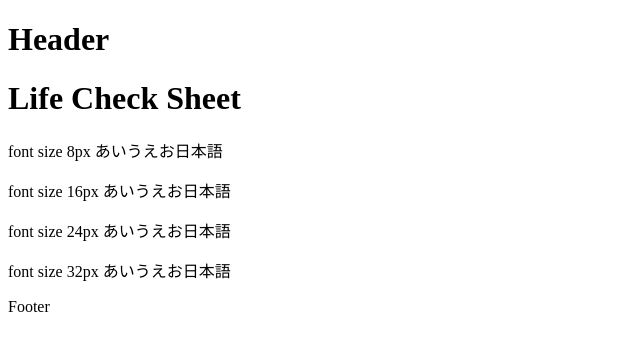
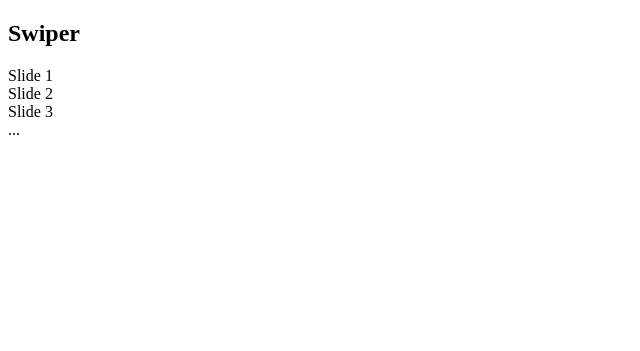
Before and after one commit to ryosuke0920/study, a PHP site: page / in a window 1280 px wide. Shown: the top 351 px of the page, without its empty margins (0-640 px from the left). Run offline with PHP 8.4, Linux system fonts and the light colour scheme.

Commit message:
Added Swiper

```diff
--- a/frontend-webpack-boilerplate-5.13.0/configuration/environment.js
+++ b/frontend-webpack-boilerplate-5.13.0/configuration/environment.js
@@ -11,6 +11,7 @@ module.exports = {
   server: {
     host: '0.0.0.0',
     port: 8000,
+    https: true,
   },
   limits: {
     /* Image files size in bytes. Below this value the image file will be served as DataURL (inline base64). */
--- a/frontend-webpack-boilerplate-5.13.0/package.json
+++ b/frontend-webpack-boilerplate-5.13.0/package.json
@@ -79,5 +79,8 @@
     "lint:js": "eslint --ext .js src/js/",
     "stats": "webpack --config configuration/webpack.prod.config.js --mode=production --json > dist/stats.json && webpack-bundle-analyzer dist/stats.json"
   },
-  "target": "web"
+  "target": "web",
+  "dependencies": {
+    "swiper": "^8.2.2"
+  }
 }
--- a/frontend-webpack-boilerplate-5.13.0/src/index.html
+++ b/frontend-webpack-boilerplate-5.13.0/src/index.html
@@ -1,5 +1,6 @@
 <!DOCTYPE html>
 <html lang="ja">
+
 <head>
   <meta charset="UTF-8">
   <title>Life Check Sheet</title>
@@ -8,21 +9,47 @@
   <meta name="viewport" content="width=device-width, initial-scale=1">
   <meta name="author" content="">
 </head>
+<script>
+  window.addEventListener('load', e => {
+    console.log('load.');
+  })
+  window.addEventListener('DOMContentLoaded', e => {
+    console.log('DOMContentLoaded.');
+  })
+  console.log("head.");
+</script>
+
 <body>
-    <header>
-      <h1>Header</h1>
-    </header>
   <main>
-      <div>
-        <h1>Life Check Sheet</h1>
-        <p class="size8">font size 8px あいうえお日本語</p>
-        <p class="size16">font size 16px あいうえお日本語</p>
-        <p class="size24">font size 24px あいうえお日本語</p>
-        <p class="size32">font size 32px あいうえお日本語</p>
+    <section>
+      <h1>Swiper</h1>
+
+      <!-- Slider main container -->
+      <div class="swiper mycards">
+        <!-- Additional required wrapper -->
+        <div class="swiper-wrapper">
+          <!-- Slides -->
+          <div class="swiper-slide">Slide 1</div>
+          <div class="swiper-slide">Slide 2</div>
+          <div class="swiper-slide">Slide 3</div>
+          ...
         </div>
+        <!-- If we need pagination -->
+        <div class="swiper-pagination"></div>
+
+        <!-- If we need navigation buttons -->
+        <div class="swiper-button-prev"></div>
+        <div class="swiper-button-next"></div>
+
+        <!-- If we need scrollbar -->
+        <div class="swiper-scrollbar"></div>
+      </div>
+
+    </section>
   </main>
-    <footer>
-      Footer
-    </footer>
+  <script>
+    console.log("/body.");
+  </script>
 </body>
+
 </html>
--- a/frontend-webpack-boilerplate-5.13.0/src/js/demo.js
+++ b/frontend-webpack-boilerplate-5.13.0/src/js/demo.js
@@ -1,4 +1 @@
-const demo = () => 'Webpack Boilerplate v5.13.0 - SASS/PostCSS, ES6/7, browser sync, source code listing and more.';
-
-// eslint-disable-next-line no-console
-console.log(demo());
+console.log('demo.js');
--- a/frontend-webpack-boilerplate-5.13.0/src/scss/app.scss
+++ b/frontend-webpack-boilerplate-5.13.0/src/scss/app.scss
@@ -24,3 +24,6 @@
 
 /* Demo Page styles */
 @import 'demo';
+
+
+@import 'mine';
--- /dev/null
+++ b/frontend-webpack-boilerplate-5.13.0/src/scss/mine.scss
@@ -0,0 +1,5 @@
+.mycards {
+	width: 200px;
+	height: 200px;
+	background-color: aquamarine;
+}
```
Also changed, not shown: frontend-webpack-boilerplate-5.13.0/src/js/app.js (+1 -6 lines), frontend-webpack-boilerplate-5.13.0/src/js/mypage.js (added, +34 -0 lines), frontend-webpack-boilerplate-5.13.0/package-lock.json. Lines whose indentation alone changed are shown as unchanged.
